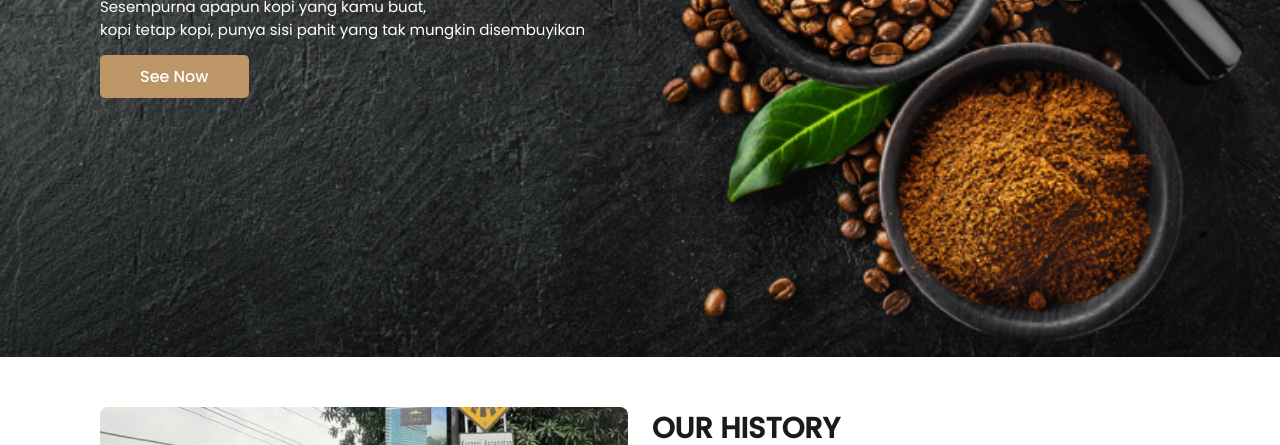
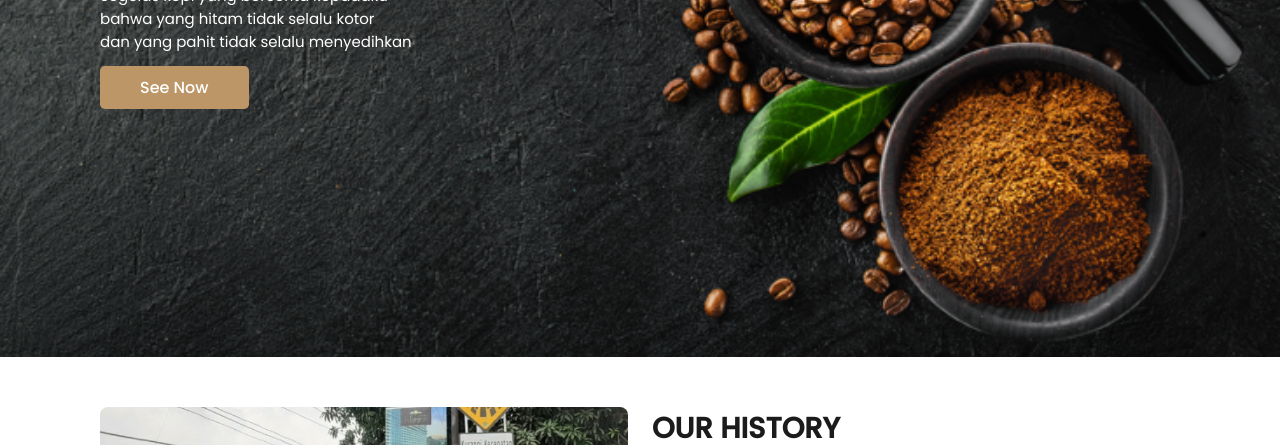
Before and after one commit to AchmadRistiansyah/KopiAlmer, a plain HTML site: page index.html in a window 1280 px wide. Shown: the part 443-888 px from the top of the page. Drawn offline with nearby package versions, Linux system fonts and the light colour scheme; a web font is replaced by a local one.

Commit message:
Update index.html

```diff
--- a/index.html
+++ b/index.html
@@ -29,7 +29,7 @@
     <section class="home" id="home">
         <div class="home-text">
             <h1>Coffe, Mocktail <br> and Eatery</h1>
-            <p>Sesempurna apapun kopi yang kamu buat,<br> kopi tetap kopi, punya sisi pahit yang tak mungkin disembuyikan</p>
+            <p>Segelas kopi yang bercerita kepadaku <br> bahwa yang hitam tidak selalu kotor <br> dan yang pahit tidak selalu menyedihkan</p>
             <a href="#products" class="btn">See Now</a>
         </div>
     </section>
```
